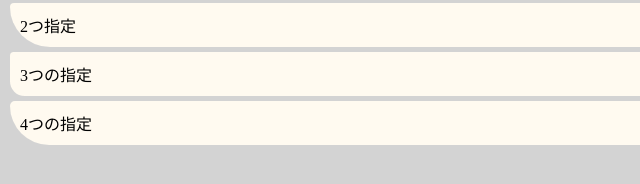
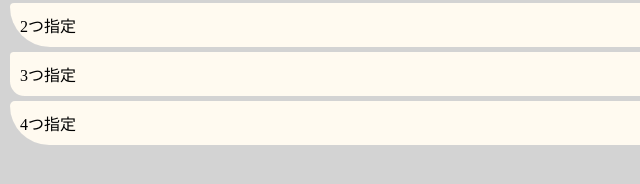
Before and after one commit to mackuroda1297/web1-9, a plain HTML site: page index.html in a window 1280 px wide. Shown: the part 334-518 px from the top of the page, 0-640 px from the left. Drawn offline with Linux system fonts and the light colour scheme.

Commit message:
Update index.html

```diff
--- a/index.html
+++ b/index.html
@@ -19,7 +19,7 @@
   <ul id="border-radius">
     <li class="border-radius-one">1つ指定</li>
     <li class="border-radius-two">2つ指定</li>
-    <li class="border-radius-three">3つの指定</li>
-    <li class="border-radius-four">4つの指定</li>
+    <li class="border-radius-three">3つ指定</li>
+    <li class="border-radius-four">4つ指定</li>
    </ul>
   </body>
```
